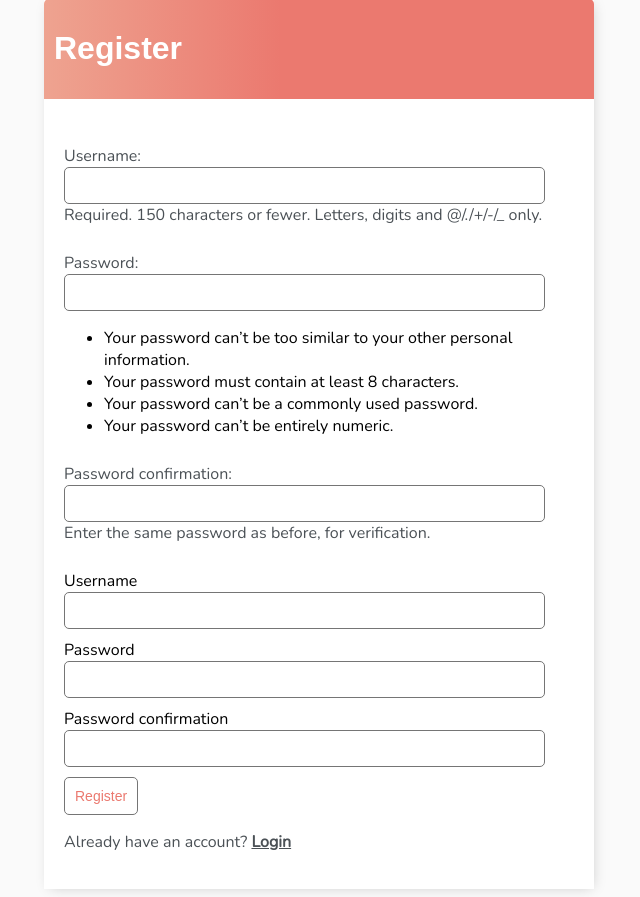
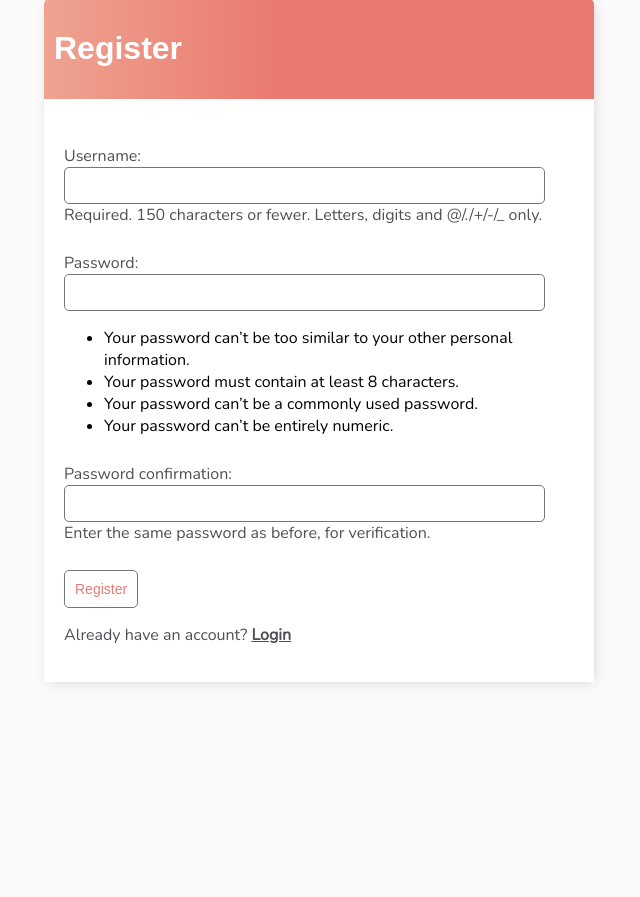
Before and after one commit to jjiiaarr/django-todo_list_app, a Django app: page /register in a window 1280 px wide. Shown: the part 59-956 px from the top of the page, without its empty margins (321-961 px from the left). After the commit the page ends 744 px from the top, so only its background shows below. Run offline with Django 4.2, Linux system fonts and the light colour scheme.

Commit message:
fix bugs extra fields

```diff
--- a/base/templates/base/register.html
+++ b/base/templates/base/register.html
@@ -7,14 +7,6 @@
 <div class="card-body">
   <form method="post">
     {% csrf_token %} {{ form.as_p }}
-    <label>{{form.username.label}}</label>
-    {{form.username}}
-
-    <label>{{form.password1.label}}</label>
-    {{form.password1}}
-
-    <label>{{form.password2.label}}</label>
-    {{form.password2}}
     <input
       style="margin-top: 10px"
       class="button"
```
